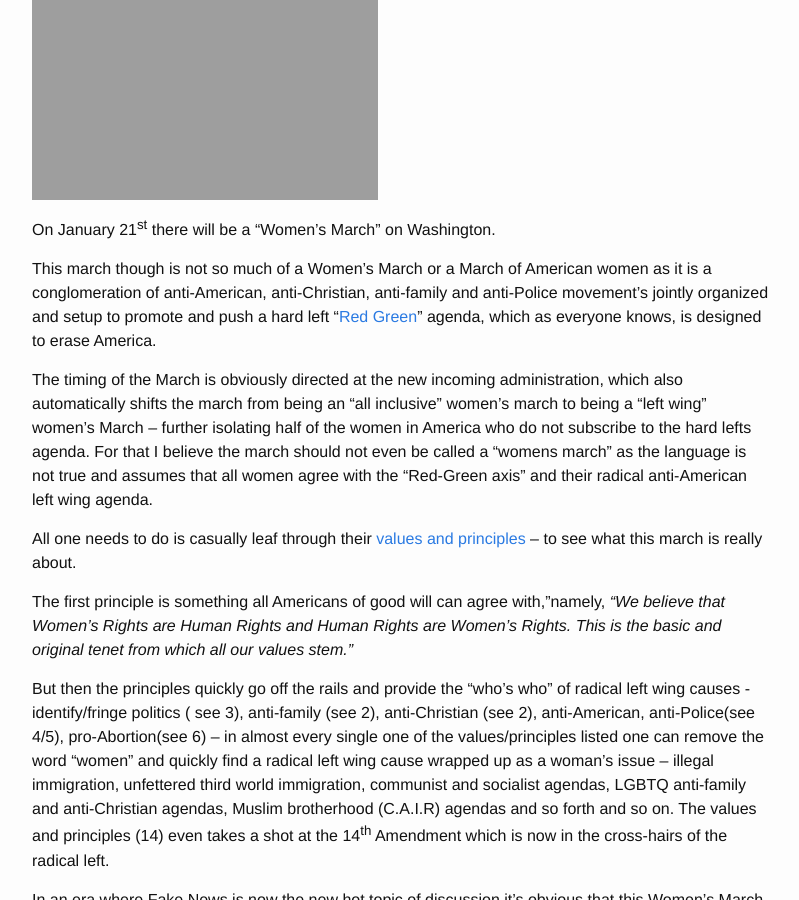
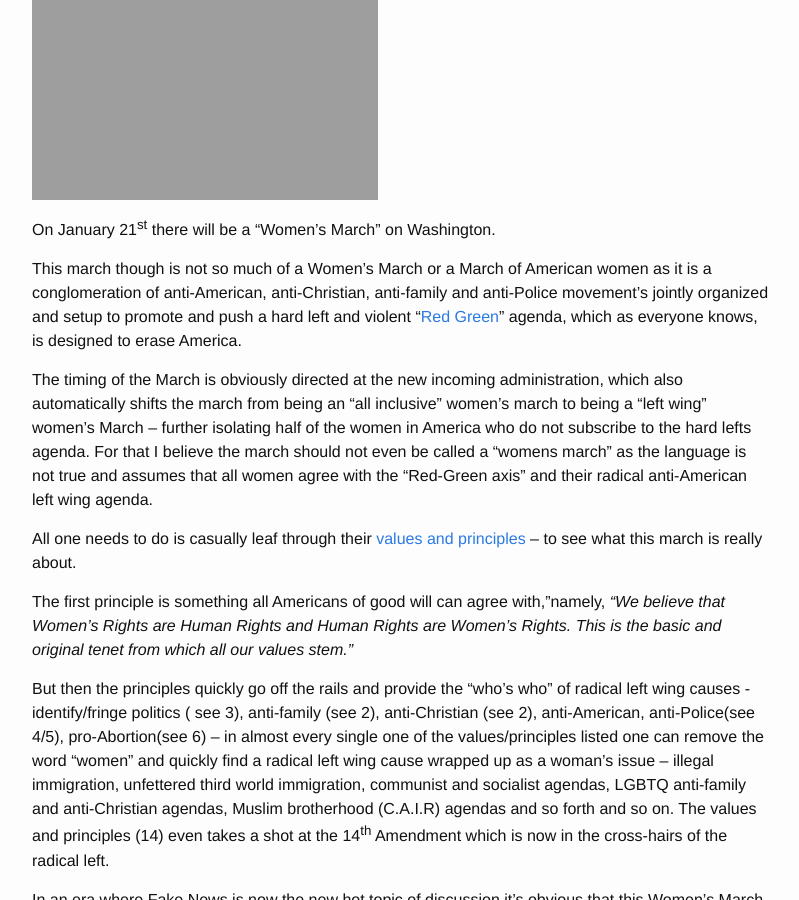
Before and after one commit to newyorkconservative/newyorkconservative.github.io, a Jekyll site: the page built from _posts/2017-01-19-fake-news-not-a-womans-march-the-red-green-axis.md, in a window 1280 px wide and 900 px high, scrolled down 410 px. Shown: the whole window, without its empty margins (238-1037 px from the left). Built offline with Jekyll 4.4.1, drawn with Linux system fonts in a browser that asks for light colours.

Commit message:
Syncing _posts/2017-01-19-fake-news-not-a-womans-march-the-red-green-axis.md from WordPress at https://www.newyorkconservative.com (America is back and so is the New York Conservative) - wpghs

```diff
--- a/_posts/2017-01-19-fake-news-not-a-womans-march-the-red-green-axis.md
+++ b/_posts/2017-01-19-fake-news-not-a-womans-march-the-red-green-axis.md
@@ -7,7 +7,7 @@ post_excerpt: ""
 layout: post
 published: true
 amazonS3_cache:
-  - 'a:4:{s:97:"https://s3.amazonaws.com/newyorkconservative/wp-content/uploads/2017/01/17231210/womans-march.png";s:4:"4452";s:79:"https://www.newyorkconservative.com/wp-content/uploads/2017/01/womans-march.png";s:4:"4452";s:85:"https://www.centerforsecuritypolicy.org/wp-content/uploads/2015/06/Red_Green_Axis.pdf";a:1:{s:9:"timestamp";i:1484836951;}s:156:"https://static1.squarespace.com/static/584086c7be6594762f5ec56e/t/5877e236cd0f68f052043067/1484251705644/WMW+Guiding+Vision+%26+Definition+of+Principles.pdf";a:1:{s:9:"timestamp";i:1484836951;}}'
+  - 'a:4:{s:97:"https://s3.amazonaws.com/newyorkconservative/wp-content/uploads/2017/01/17231210/womans-march.png";s:4:"4452";s:79:"https://www.newyorkconservative.com/wp-content/uploads/2017/01/womans-march.png";s:4:"4452";s:85:"https://www.centerforsecuritypolicy.org/wp-content/uploads/2015/06/Red_Green_Axis.pdf";a:1:{s:9:"timestamp";i:1484849485;}s:156:"https://static1.squarespace.com/static/584086c7be6594762f5ec56e/t/5877e236cd0f68f052043067/1484251705644/WMW+Guiding+Vision+%26+Definition+of+Principles.pdf";a:1:{s:9:"timestamp";i:1484849485;}}'
 wp_permalink: >
   /archives/fake-news-not-a-womans-march-the-red-green-axis/
 ---
@@ -15,7 +15,7 @@ wp_permalink: >
 
 On January 21<sup>st</sup> there will be a “Women’s March” on Washington.
 
-This march though is not so much of a Women’s March or a March of American women as it is a conglomeration of anti-American, anti-Christian, anti-family and anti-Police movement’s jointly organized and setup to promote and push a hard left “<a href="https://www.centerforsecuritypolicy.org/wp-content/uploads/2015/06/Red_Green_Axis.pdf">Red Green</a>” agenda, which as everyone knows, is designed to erase America.
+This march though is not so much of a Women’s March or a March of American women as it is a conglomeration of anti-American, anti-Christian, anti-family and anti-Police movement’s jointly organized and setup to promote and push a hard left and violent “<a href="https://www.centerforsecuritypolicy.org/wp-content/uploads/2015/06/Red_Green_Axis.pdf">Red Green</a>” agenda, which as everyone knows, is designed to erase America.
 
 The timing of the March is obviously directed at the new incoming administration, which also automatically shifts the march from being an “all inclusive” women’s march to being a “left wing” women’s March – further isolating half of the women in America who do not subscribe to the hard lefts agenda. For that I believe the march should not even be called a “womens march” as the language is not true and assumes that all women agree with the “Red-Green axis” and their radical anti-American left wing agenda.
 
```
